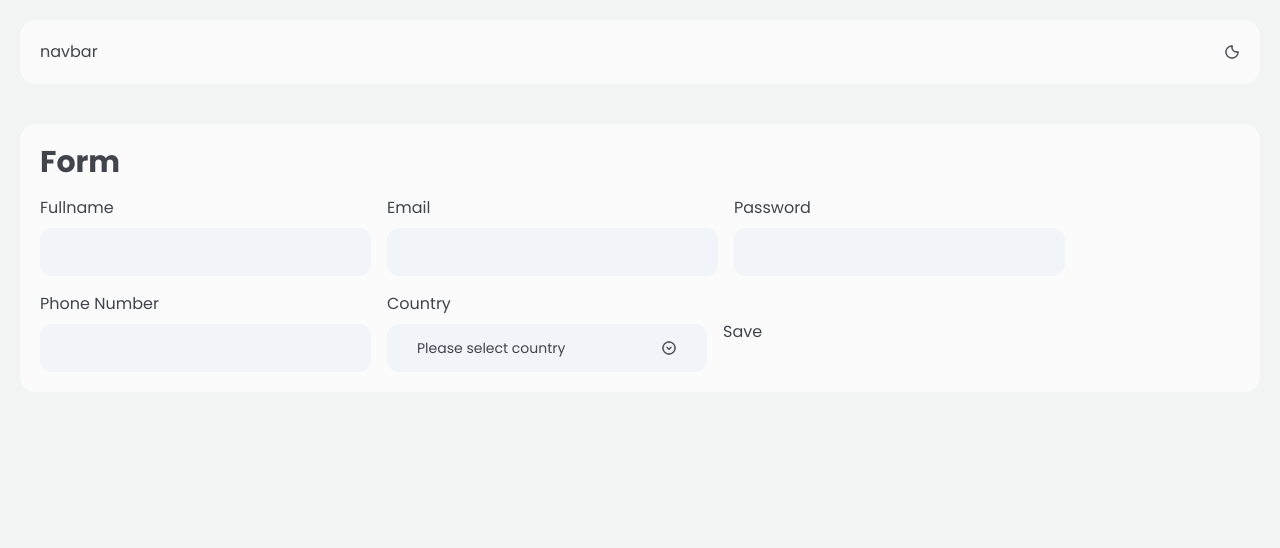
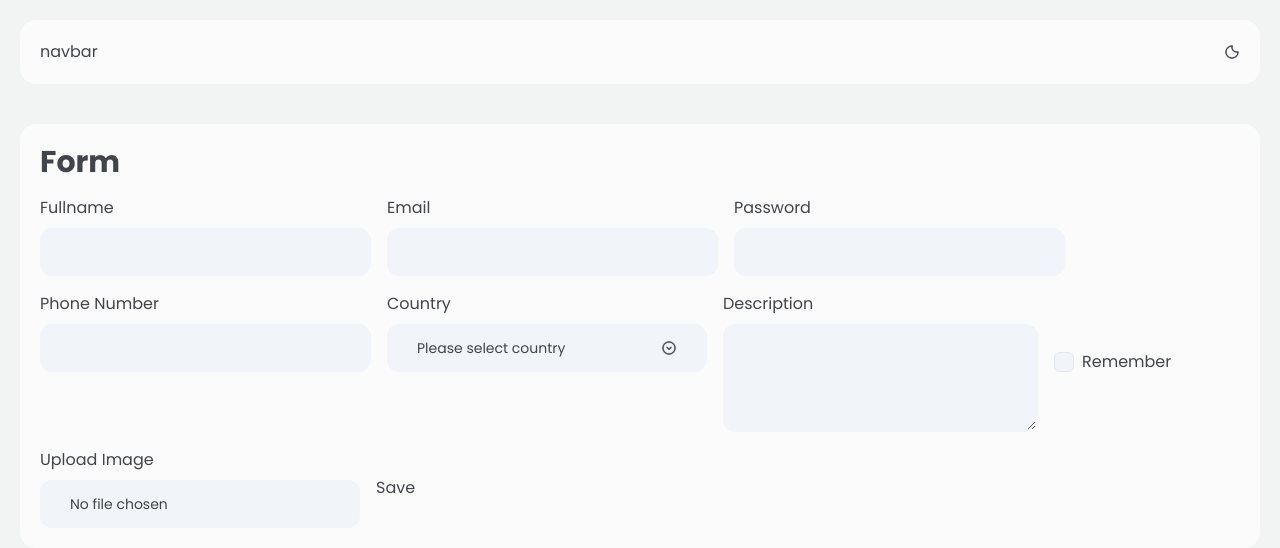
Before and after one commit to DimasPondra/dashboard-tailwind-v2, a website: page form.html in a window 1280 px wide. Drawn offline with Linux system fonts and the light colour scheme.

Commit message:
:sparkles: create form components (checkbox, textarea, input file)

```diff
--- a/form.html
+++ b/form.html
@@ -123,6 +123,37 @@
                             </div>
                         </div>
 
+                        <div class="form-group">
+                            <label for="description" class="title"
+                                >Description</label
+                            >
+
+                            <textarea
+                                name="description"
+                                class="form-base form-textarea"
+                                rows="4"
+                            ></textarea>
+                        </div>
+
+                        <div class="form-group checkbox-group">
+                            <input
+                                type="checkbox"
+                                name="remember"
+                                class="form-checkbox"
+                            />
+                            <label for="remember" class="title">Remember</label>
+                        </div>
+
+                        <div class="form-group">
+                            <label for="file" class="title">Upload Image</label>
+
+                            <input
+                                type="file"
+                                name="file"
+                                class="form-base form-input text-wrap w-80"
+                            />
+                        </div>
+
                         <button type="submit" id="save-button">Save</button>
                     </div>
                 </form>
--- a/styles/components/_form.scss
+++ b/styles/components/_form.scss
@@ -3,12 +3,25 @@
 .form-group {
     @apply flex flex-col gap-2;
 
+    &.checkbox-group {
+        @apply flex-row items-center;
+    }
+
     .form-base {
         @apply bg-slate-100 dark:bg-custom-black border-2 border-slate-100 dark:border-violet-500 text-sm px-7 py-3 rounded-xl;
     }
 
-    .form-input {
+    .form-input,
+    .form-textarea {
         @apply focus:outline-none focus:border-custom-blue dark:focus:border-violet-400;
+    }
+
+    .form-checkbox {
+        @apply appearance-none size-5 bg-slate-100 dark:bg-custom-black border border-slate-200 dark:border-violet-500 rounded-md checked:border-custom-blue dark:checked:border-violet-500 checked:border-8;
+    }
+
+    input[type="file"]::file-selector-button {
+        @apply hidden;
     }
 
     .select-group {
```
Also changed, not shown: styles/main.css, styles/output.css, 2 other files.
